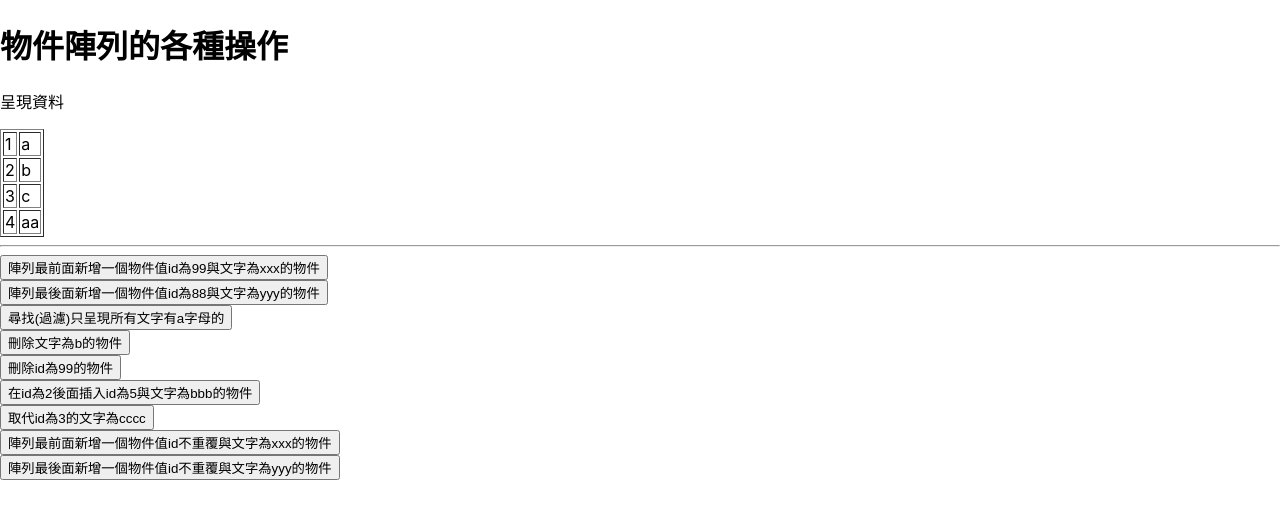
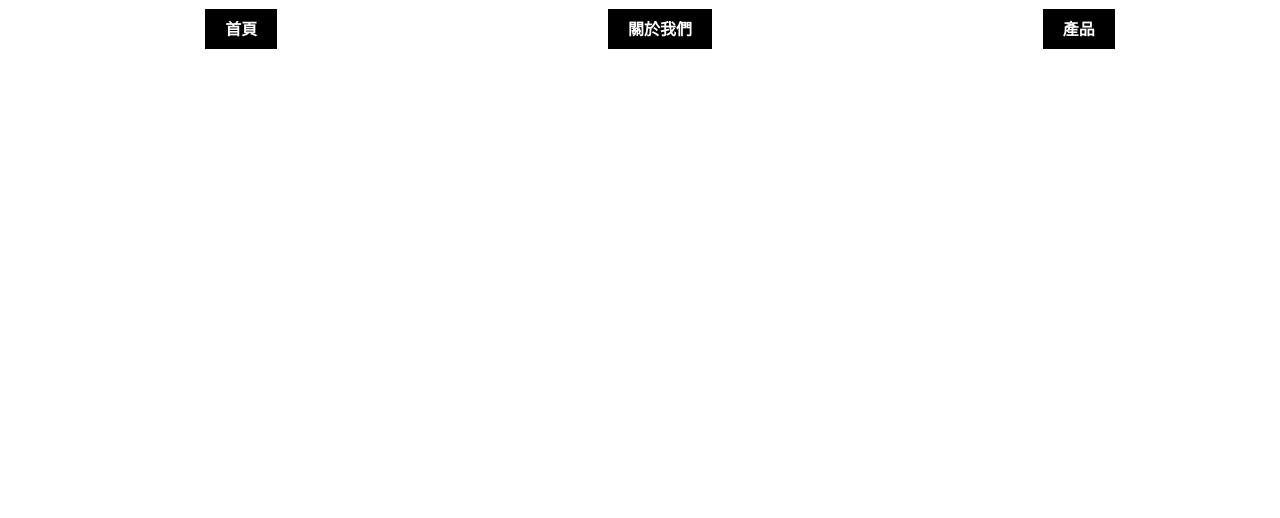
Before and after one commit to TingYun22/class-react, a React (Create React App) app: page / in a window 1280 px wide. Shown: the top 518 px of the page. Built offline with nearby package versions, Linux system fonts and the light colour scheme.

Commit message:
物件陣列的練習 移至homework2儲存

```diff
--- a/src/App.js
+++ b/src/App.js
@@ -1,177 +1,105 @@
-import React, { useState } from 'react'
+// import CC from './components/CC'
+// import FC from './components/FC'
+// import SocialShare from './components/SocialShare'
+import { useState } from 'react'
+import Menu from './homework1/Menu'
 
-const objArray = [
-  {
-    id: 1,
-    text: 'a',
-  },
-  {
-    id: 2,
-    text: 'b',
-  },
-  {
-    id: 3,
-    text: 'c',
-  },
-  {
-    id: 4,
-    text: 'aa',
-  },
-]
+// import { data } from './data/student'
+// 導入一般js物件檔案
+// import students from './data/student.json'
+// 導入json會自動轉為js物件
+
+// import Parent from './components/Parent'
+const oldData = (items) => {
+  const menuData = []
+  for (let i = 0; i < items.length; i++) {
+    menuData.push({
+      id: i + 1,
+      name: items[i],
+      active: false,
+    })
+  }
+  return menuData
+}
 
 function App() {
-  const [data, setData] = useState(objArray)
-
+  const arr = ['首頁', '關於我們', '產品']
+  const defaultData = oldData(arr)
+  const [menuItem, setMenuItem] = useState(defaultData)
   return (
     <>
-      <h1>物件陣列的各種操作</h1>
-      <p>呈現資料</p>
-      <table border="1">
-        <tbody>
-          {data.map((v, i) => {
-            return (
-              <tr key={v.id}>
-                <td>{v.id}</td>
-                <td>{v.text}</td>
-              </tr>
-            )
-          })}
-        </tbody>
-      </table>
-      <hr />
-      <button
-        onClick={() => {
-          // 先寫出要新增的物件值
-          const newObj = { id: 99, text: 'xxx' }
-
-          // 1. 從目前的狀態拷貝出一個新的變數值(陣列/物件)
-          // 2. 在新的變數值(陣列/物件)上作處理
-          // 3. 設定回原本的狀態中
-
-          //1 //2
-          const newData = [newObj, ...data]
-
-          //3
-          setData(newData)
-        }}
-      >
-        陣列最前面新增一個物件值id為99與文字為xxx的物件
-      </button>
-      <br />
-      <button
-        onClick={() => {
-          const newObj = { id: 88, text: 'yyy' }
-
-          //1 //2
-          const newData = [...data, newObj]
-
-          //3
-          setData(newData)
-        }}
-      >
-        陣列最後面新增一個物件值id為88與文字為yyy的物件
-      </button>
-      <br />
-      <button
-        onClick={() => {
-          const newData = data.filter((v, i) => {
-            return v.text.includes('a')
-          })
-          // console.log(newData)
-          setData(newData)
-        }}
-      >
-        尋找(過濾)只呈現所有文字有a字母的
-      </button>
-      <br />
-      <button
-        onClick={() => {
-          const newData = data.filter((v, i) => {
-            return v.text !== 'b'
-          })
-          console.log(newData)
-          setData(newData)
-        }}
-      >
-        刪除文字為b的物件
-      </button>
-      <br />
-      <button
-        onClick={() => {
-          const newData = data.filter((v, i) => {
-            return v.id !== 99
-          })
-          // console.log(newData)
-          setData(newData)
-        }}
-      >
-        刪除id為99的物件
-      </button>
-      <br />
-      <button
-        onClick={() => {
-          const index = data.findIndex((v, i) => {
-            return v.id === 2
-          })
-          // console.log(index)
-          const newData = [...data]
-          // console.log(newData.slice(0, index + 1))
-          const newObj = { id: 5, text: 'bbb' }
-          setData([
-            ...newData.slice(0, index + 1),
-            newObj,
-            ...newData.slice(index + 1),
-          ])
-        }}
-      >
-        在id為2後面插入id為5與文字為bbb的物件
-      </button>
-      <br />
-      <button
-        onClick={() => {
-          const index = data.findIndex((v, i) => {
-            return v.id === 3
-          })
-          // console.log(index)
-          const newData = [...data]
-          newData[index].text = 'cccc'
-          setData(newData)
-        }}
-      >
-        取代id為3的文字為cccc
-      </button>
-      <br />
-      <button
-        onClick={() => {
-          const oId = data.map((v, i) => {
-            return v.id
-          })
-          const maxId = Math.max(...oId)
-          // console.log(maxId)
-          const newObj = { id: maxId + 1, text: 'xxx' }
-          const newData = [newObj, ...data]
-          setData(newData)
-        }}
-      >
-        陣列最前面新增一個物件值id不重覆與文字為xxx的物件
-      </button>
-      <br />
-      <button
-        onClick={() => {
-          const oId = data.map((v, i) => {
-            return v.id
-          })
-          const maxId = Math.max(...oId)
-          // console.log(maxId)
-          const newObj = { id: maxId + 1, text: 'yyy' }
-          const newData = [...data, newObj]
-          setData(newData)
-        }}
-      >
-        陣列最後面新增一個物件值id不重覆與文字為yyy的物件
-      </button>
+      <Menu
+        arr={arr}
+        defaultData={defaultData}
+        menuItem={menuItem}
+        setMenuItem={setMenuItem}
+      />
     </>
   )
 }
 
+// function App() {
+//   return (
+//     <>
+//       <SocialShare url="https://getbootstrap.com/" round={true} />
+//     </>
+//   )
+// }
+
+// function App() {
+//   return (
+//     <>
+//       {/* <CC /> */}
+//       {/* <FC /> */}
+//       <Parent />
+//     </>
+//   )
+// }
+
+// function App() {
+//   return (
+//     <>
+//       <h2>Number</h2>
+//       {120}
+//       {120 + 10}
+//       <h2>Boolean</h2>
+//       {true}
+//       {false}
+//       <h2>String</h2>
+//       {'你好!'}
+//       {'Hello~'}
+//       {/* {'ap' + 'ple'} */}
+//       <h2>Null / undefined</h2>
+//       {null}
+//       {undefined}
+//       <h2>Array</h2>
+//       {[1, 3, 5, 7, 'abc', null, undefined]}
+//       <h2>Object(error)</h2>
+//       {/* 不能直接嵌入jsx語法，會嚴重中斷錯誤 */}
+//       {/* {{ a: 1, b: 2 }} */}
+//       {new Date().toDateString()}
+//       <br /> {new Date().toLocaleDateString()}
+//       <h2>Function(warning)</h2>
+//       {/* 但可直接呼叫 */}
+//       {() => console.log(123)}
+//     </>
+//   )
+// }
+
+// function App() {
+//   const newData = data.map(function (v, i) {
+//     return <li>{v.name}</li>
+//   })
+//   console.log('students:', students)
+//   console.log(newData)
+//   return (
+//     <>
+//       <ul>
+//         {data.map(function (v, i) {
+//           return <li key={i}>{v.name}</li>
+//         })}
+//       </ul>
+//     </>
+//   )
+// }
 export default App
```
Also changed, not shown: src/homework2/App.js (added, +177 -0 lines).
